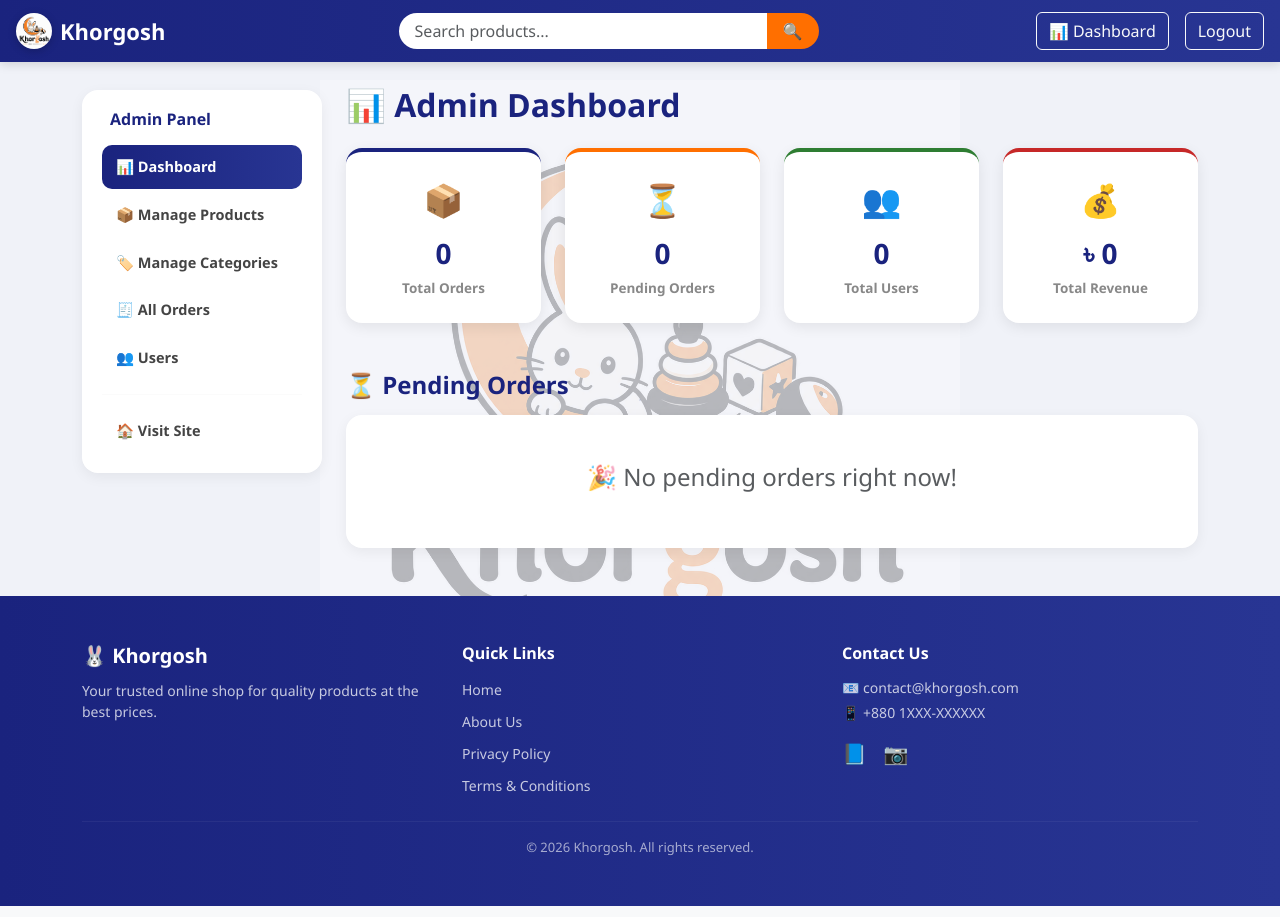
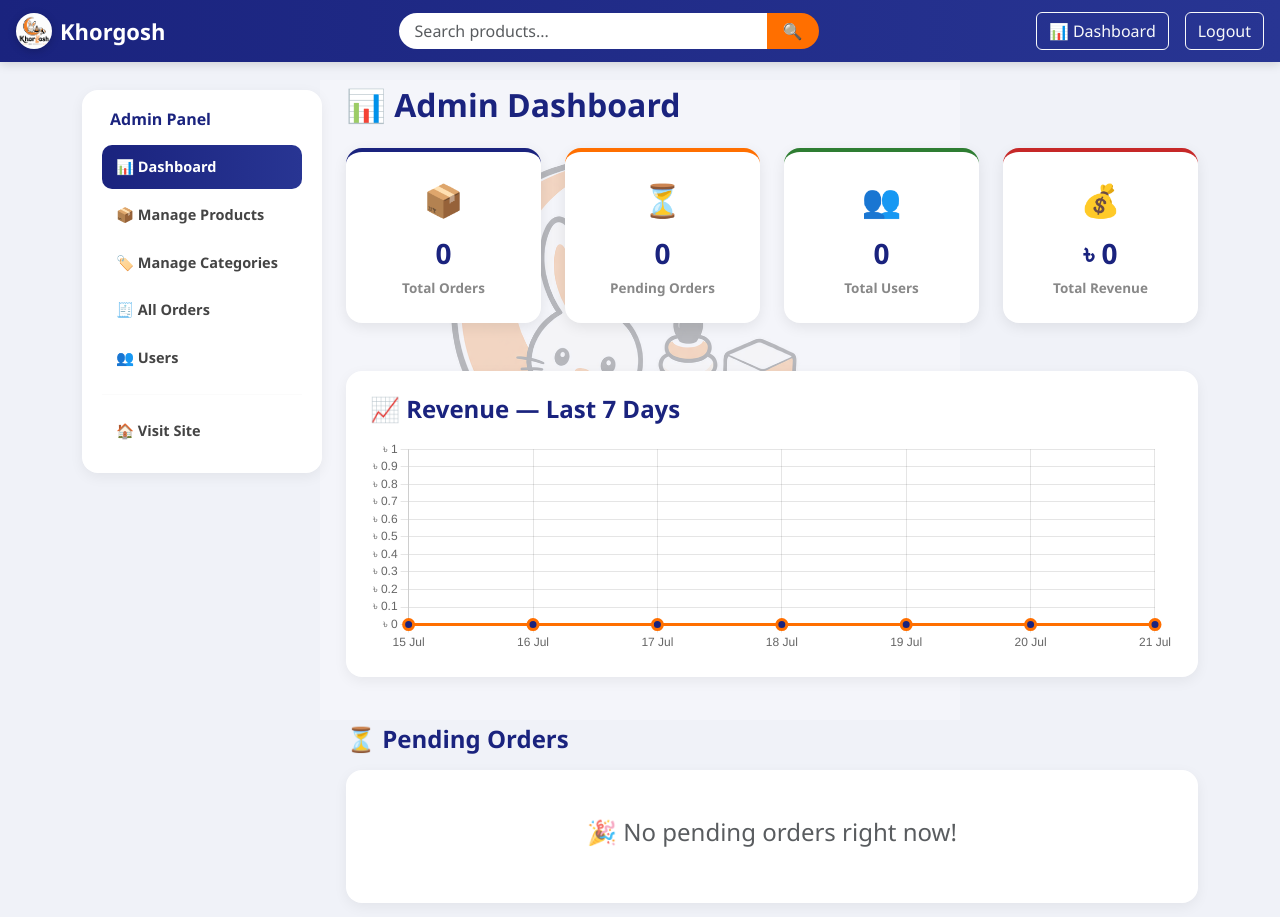
Before and after one commit to mahdiribbi/Al-RiRa, a Django app: page /my-admin-dashboard/ in a window 1280 px wide. Shown: the top 917 px of the page. Run offline with Django 5.2, Linux system fonts and the light colour scheme; the visitor is signed in with stand-in values (Sample User, id 1); data comes from the database, SQL or seed files in the repository; data that the repository does not hold is empty.

Commit message:
Add revenue chart to admin dashboard using Chart.js

```diff
--- a/backend/products/templates/my_admin_dashboard.html
+++ b/backend/products/templates/my_admin_dashboard.html
@@ -32,6 +32,11 @@
             <div class="stat-label">Total Revenue</div>
         </div>
     </div>
+</div>
+
+<div class="chart-card mb-5">
+    <h4 class="fw-bold mb-3 dashboard-subtitle">📈 Revenue — Last 7 Days</h4>
+    <canvas id="revenueChart" height="80"></canvas>
 </div>
 
 <h4 class="fw-bold mb-3 dashboard-subtitle">⏳ Pending Orders</h4>
@@ -114,6 +119,13 @@
         margin-top: 4px;
     }
 
+    .chart-card {
+        background: white;
+        border-radius: 16px;
+        padding: 24px;
+        box-shadow: 0 4px 14px rgba(0, 0, 0, 0.06);
+    }
+
     .dashboard-table-wrapper {
         background: white;
         border-radius: 16px;
@@ -145,4 +157,43 @@
     }
 </style>
 
+<script src="https://cdn.jsdelivr.net/npm/chart.js@4.4.0/dist/chart.umd.min.js"></script>
+<script>
+    const ctx = document.getElementById('revenueChart').getContext('2d');
+    new Chart(ctx, {
+        type: 'line',
+        data: {
+            labels: {{ chart_labels|safe }},
+            datasets: [{
+                label: 'Revenue (৳)',
+                data: {{ chart_data|safe }},
+                borderColor: '#ff6f00',
+                backgroundColor: 'rgba(255, 111, 0, 0.1)',
+                borderWidth: 3,
+                tension: 0.35,
+                fill: true,
+                pointBackgroundColor: '#1a237e',
+                pointRadius: 5,
+                pointHoverRadius: 7,
+            }]
+        },
+        options: {
+            responsive: true,
+            plugins: {
+                legend: { display: false }
+            },
+            scales: {
+                y: {
+                    beginAtZero: true,
+                    ticks: {
+                        callback: function(value) {
+                            return '৳ ' + value;
+                        }
+                    }
+                }
+            }
+        }
+    });
+</script>
+
 {% endblock %}
--- a/backend/products/views.py
+++ b/backend/products/views.py
@@ -4,6 +4,8 @@ from django.contrib.auth import login
 from django.contrib.auth.decorators import login_required
 from django.contrib.auth.models import User
 from django.db.models import Sum
+from django.utils import timezone
+from datetime import timedelta
 from .models import Product, Cart, CartItem, Order, OrderItem, Category
 from django.contrib import messages
 
@@ -243,6 +245,19 @@ def my_admin_dashboard(request):
     total_products = Product.objects.count()
     total_revenue = Order.objects.exclude(status='cancelled').aggregate(Sum('total_amount'))['total_amount__sum'] or 0
 
+    chart_labels = []
+    chart_data = []
+    today = timezone.now().date()
+
+    for i in range(6, -1, -1):
+        day = today - timedelta(days=i)
+        day_revenue = Order.objects.filter(
+            created_at__date=day
+        ).exclude(status='cancelled').aggregate(Sum('total_amount'))['total_amount__sum'] or 0
+
+        chart_labels.append(day.strftime('%d %b'))
+        chart_data.append(float(day_revenue))
+
     context = {
         'total_orders': total_orders,
         'pending_orders': pending_orders,
@@ -250,6 +265,8 @@ def my_admin_dashboard(request):
         'total_users': total_users,
         'total_products': total_products,
         'total_revenue': total_revenue,
+        'chart_labels': chart_labels,
+        'chart_data': chart_data,
     }
     return render(request, 'my_admin_dashboard.html', context)
 
@@ -349,6 +366,7 @@ def admin_product_delete(request, product_id):
     messages.success(request, f"Product '{name}' deleted.")
     return redirect('admin_product_list')
 
+
 @admin_required
 def admin_category_list(request):
     categories = Category.objects.all().order_by('name')
@@ -387,6 +405,7 @@ def admin_category_delete(request, category_id):
     messages.success(request, f"Category '{name}' deleted.")
     return redirect('admin_category_list')
 
+
 @admin_required
 def admin_all_orders(request):
     status_filter = request.GET.get('status')
@@ -402,6 +421,7 @@ def admin_all_orders(request):
     }
     return render(request, 'admin_all_orders.html', context)
 
+
 @admin_required
 def admin_user_list(request):
     users = User.objects.filter(is_superuser=False).order_by('-date_joined')
```
